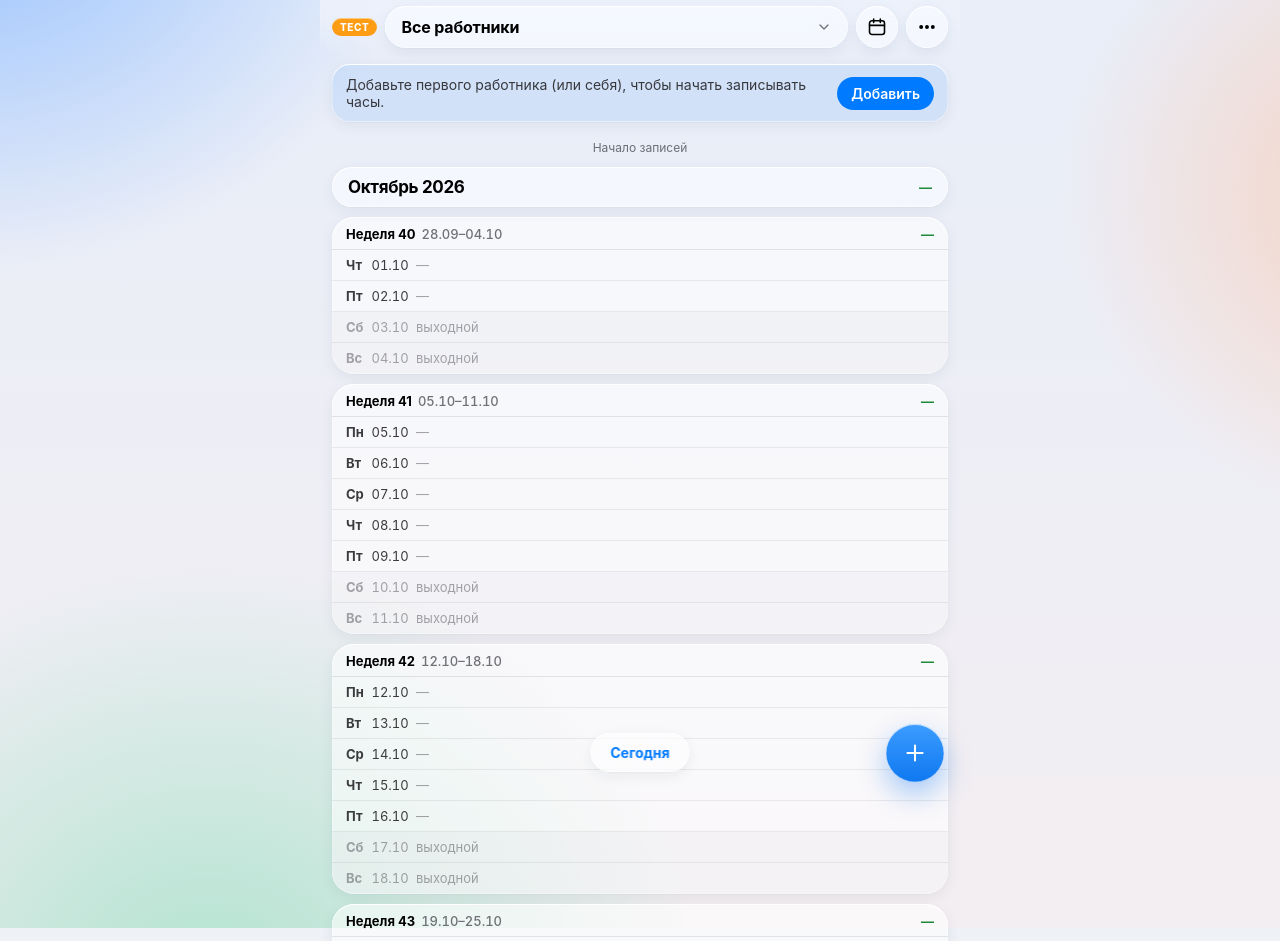
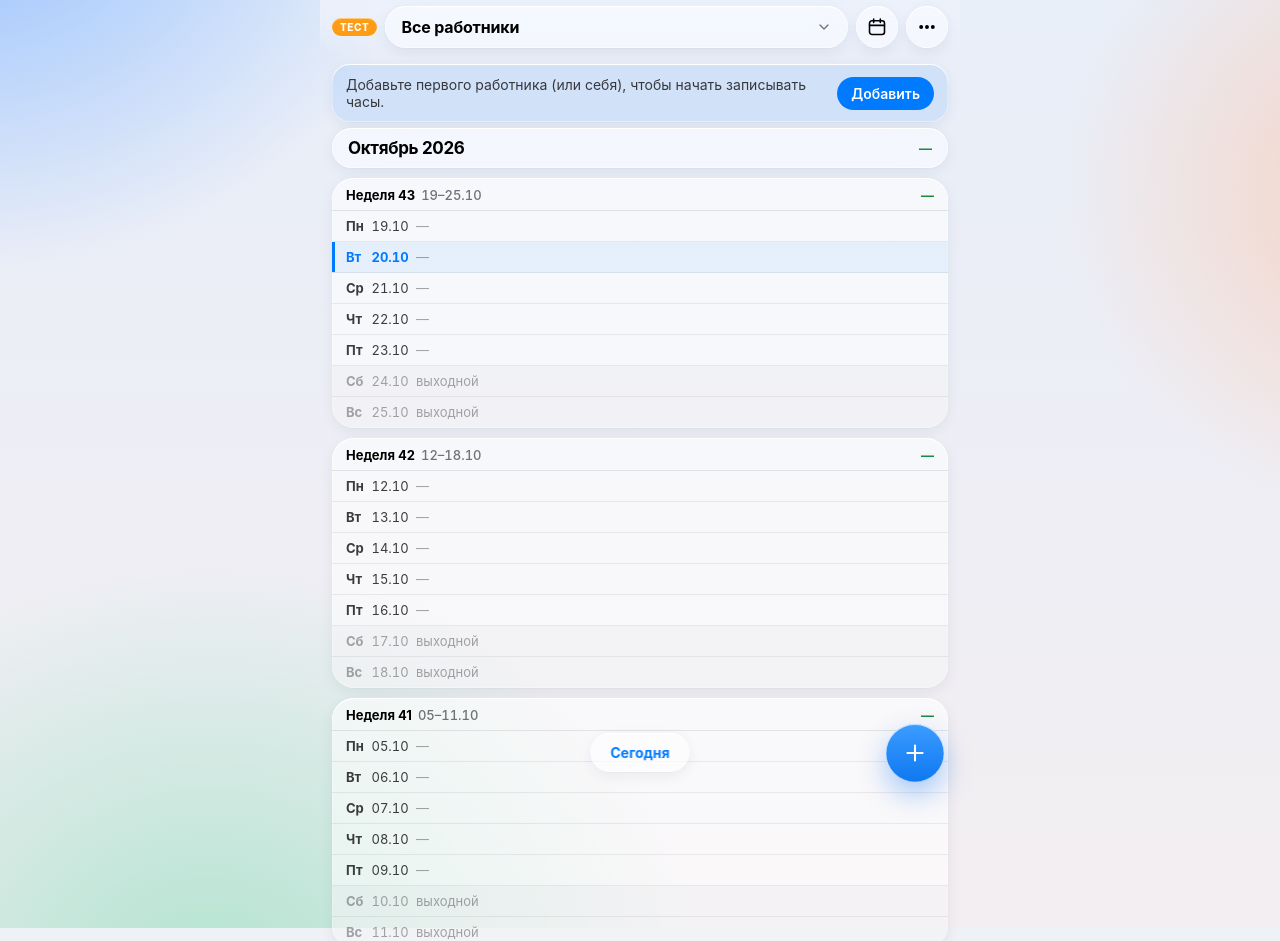
Before and after one commit to dimahodonovich22/worker-hours, a React (Vite) app: page / in a window 1280 px wide. Shown: the top 941 px of the page. Built offline with nearby package versions, Linux system fonts and the light colour scheme.

Commit message:
Тест: лента сверху вниз от новых к старым, километры в строках и итогах недели/месяца

```diff
--- a/src/components/feed/MonthSection.tsx
+++ b/src/components/feed/MonthSection.tsx
@@ -28,14 +28,16 @@ type Props = {
   workersById: Map<string, Worker>;
   showNames: boolean; // режим «Все работники» — подписываем, чья запись
   today: string;
-  isLastMonth: boolean; // нижний месяц ленты — его последнюю неделю подытоживаем здесь
+  isLastMonth: boolean; // самый новый месяц ленты — его последнюю неделю подытоживаем здесь
+  lastWeekStart: string; // недели позже этой (будущие) не показываем
   onDay: (date: string) => void;
   onPeriod: (req: PeriodRequest) => void;
 };
 
 export function totalsLabel(t: DayTotals): string {
   if (t.count === 0 && t.pay === 0) return '—';
-  return `${formatNum(t.hours)} ч · €${formatNum(t.pay)}`;
+  const km = t.km > 0 ? ` · ${formatNum(t.km)} км` : '';
+  return `${formatNum(t.hours)} ч${km} · €${formatNum(t.pay)}`;
 }
 
 export const MonthSection = memo(function MonthSection({
@@ -46,6 +48,7 @@ export const MonthSection = memo(function MonthSection({
   showNames,
   today,
   isLastMonth,
+  lastWeekStart,
   onDay,
   onPeriod,
 }: Props) {
@@ -68,11 +71,20 @@ export const MonthSection = memo(function MonthSection({
         <span className="feed-sum">{totalsLabel(monthTotal)}</span>
       </button>
 
-      {parts.map((p, i) => {
+      {/* Недели — новые сверху, прошлые ниже; дни внутри недели — Пн→Вс */}
+      {parts
+        .map((p, i) => ({ p, i }))
+        .filter(({ p }) => p.weekStart <= lastWeekStart)
+        .reverse()
+        .map(({ p, i }) => {
           const weekNo = isoWeek(p.weekStart);
-        const range = `${ddmm(p.weekStart)}–${ddmm(p.weekEnd)}`;
+          // Коротко: «12–18.10», а на стыке месяцев — «28.09–04.10».
+          const range =
+            p.weekStart.slice(5, 7) === p.weekEnd.slice(5, 7)
+              ? `${p.weekStart.slice(8)}–${ddmm(p.weekEnd)}`
+              : `${ddmm(p.weekStart)}–${ddmm(p.weekEnd)}`;
           // Итог недели показываем один раз: в части, где её воскресенье
-        // (или в самом нижнем месяце, если неделя уходит в будущий месяц).
+          // (или в самом новом месяце, если неделя уходит в будущий месяц).
           const showTotals = p.hasWeekEnd || (isLastMonth && i === parts.length - 1);
           const weekTotal = showTotals
             ? sumDays(daysOfRange(p.weekStart, p.weekEnd), entriesByDate, notesByDate, workersById)
@@ -97,7 +109,7 @@ export const MonthSection = memo(function MonthSection({
                 {weekTotal ? (
                   <span className="feed-sum">{totalsLabel(weekTotal)}</span>
                 ) : (
-                <span className="feed-week-cont">итог ниже ↓</span>
+                  <span className="feed-week-cont">итог выше ↑</span>
                 )}
               </button>
               {p.days.map((ds) => (
@@ -155,6 +167,7 @@ function DayRow({ ds, entries = [], notes = [], workersById, showNames, isToday,
               {entryLocations(e)}
               {who(e.workerId)}
             </span>
+            <span className="feed-km">{e.km ? `${formatNum(e.km)} км` : ''}</span>
             <span className="feed-hours">{formatNum(entryHours(e))} ч</span>
           </span>
         ))}
--- a/src/feed.css
+++ b/src/feed.css
@@ -240,7 +240,18 @@ html { overflow-anchor: none; }
 }
 .feed-obj { overflow: hidden; text-overflow: ellipsis; white-space: nowrap; min-width: 0; }
 .feed-who { color: var(--muted); }
-.feed-hours { font-weight: 700; font-variant-numeric: tabular-nums; white-space: nowrap; }
+.feed-obj { flex: 1; }
+.feed-km {
+  flex-shrink: 0;
+  width: 52px;
+  text-align: right;
+  font-size: 13px;
+  color: var(--muted);
+  font-variant-numeric: tabular-nums;
+  white-space: nowrap;
+}
+.feed-hours { flex-shrink: 0; min-width: 42px; text-align: right; font-weight: 700; font-variant-numeric: tabular-nums; white-space: nowrap; }
+.feed-bottom { padding: 6px 0 18px; }
 .feed-note { font-size: 12px; color: var(--muted); }
 .feed-note-amt { font-weight: 700; white-space: nowrap; font-variant-numeric: tabular-nums; }
 .feed-note.plus .feed-note-amt { color: #1d8a3a; }
--- a/src/main.tsx
+++ b/src/main.tsx
@@ -5,6 +5,10 @@ import './styles.css';
 // Оформление Liquid Glass — подключается последним, поверх базовых стилей.
 import './glass.css';
 
+// Позицию прокрутки ленты приложение помнит само (при переходах между экранами);
+// браузерное восстановление после перезагрузки открывало бы ленту не на текущей неделе.
+if ('scrollRestoration' in history) history.scrollRestoration = 'manual';
+
 createRoot(document.getElementById('root')!).render(
   <StrictMode>
     <App />
--- a/src/screens/CalendarFeed.tsx
+++ b/src/screens/CalendarFeed.tsx
@@ -2,6 +2,7 @@ import { useCallback, useEffect, useLayoutEffect, useMemo, useRef, useState } fr
 import type { AppState, Entry, FeedFilter, Note } from '../types';
 import { shiftMonth, ymd } from '../calc';
 import { daysOfRange, filterWorkerId, groupByDate, monthDiff, sumDays } from '../feedModel';
+import { weekStartFromDateStr } from '../calc';
 import { MonthSection, type PeriodRequest } from '../components/feed/MonthSection';
 import { DaySheet, MenuSheet, PeriodSheet, PickWorkerSheet, SwitcherSheet } from '../components/feed/FeedSheets';
 import { downloadBackup, readBackup } from '../backup';
@@ -86,10 +87,18 @@ export function CalendarFeed(props: Props) {
   const totalMonths = monthDiff(earliest, lastMonth) + 1;
   const count = Math.min(loaded, totalMonths);
   const hasMore = count < totalMonths;
+  // Сверху — текущий месяц, ниже — прошлые.
   const months = useMemo(
-    () => Array.from({ length: count }, (_, i) => shiftMonth(lastMonth, i - count + 1)),
+    () => Array.from({ length: count }, (_, i) => shiftMonth(lastMonth, -i)),
     [count, lastMonth],
   );
+  // Будущие недели не показываем: лента начинается с текущей недели
+  // (или с недели самой поздней записи, если она в будущем).
+  const lastWeekStart = useMemo(() => {
+    let latest = today;
+    for (const x of [...state.entries, ...state.notes]) if (x.date > latest) latest = x.date;
+    return weekStartFromDateStr(latest);
+  }, [state.entries, state.notes, today]);
 
   useEffect(() => {
     memory.loaded = loaded;
@@ -98,21 +107,13 @@ export function CalendarFeed(props: Props) {
 
   /* ---------- Прокрутка ---------- */
 
-  // Подгрузка более ранних месяцев сверху без «прыжка» экрана.
-  const prependFrom = useRef<number | null>(null);
-  const loadMore = useCallback(() => {
-    prependFrom.current = document.documentElement.scrollHeight;
-    setLoaded((n) => n + MONTHS_PER_LOAD);
-  }, []);
+  // Более ранние месяцы догружаются снизу.
+  const loadMore = useCallback(() => setLoaded((n) => n + MONTHS_PER_LOAD), []);
 
   const jump = useRef<Jump | null>(null);
   const [jumpTick, setJumpTick] = useState(0);
 
   useLayoutEffect(() => {
-    if (prependFrom.current !== null) {
-      window.scrollBy(0, document.documentElement.scrollHeight - prependFrom.current);
-      prependFrom.current = null;
-    }
     const j = jump.current;
     if (j) {
       jump.current = null;
@@ -136,17 +137,17 @@ export function CalendarFeed(props: Props) {
   // Первый показ: вернуться туда, где были, или открыть на сегодняшнем дне.
   useLayoutEffect(() => {
     if (memory.scrollY !== null) window.scrollTo(0, memory.scrollY);
-    else document.getElementById(`day-${today}`)?.scrollIntoView({ block: 'center' });
+    else window.scrollTo(0, 0);
     // eslint-disable-next-line react-hooks/exhaustive-deps
   }, []);
 
-  const topRef = useRef<HTMLDivElement>(null);
+  const bottomRef = useRef<HTMLDivElement>(null);
   useEffect(() => {
-    if (!hasMore || !topRef.current) return;
+    if (!hasMore || !bottomRef.current) return;
     const io = new IntersectionObserver(([e]) => e.isIntersecting && loadMore(), {
-      rootMargin: '700px 0px 0px 0px',
+      rootMargin: '0px 0px 700px 0px',
     });
-    io.observe(topRef.current);
+    io.observe(bottomRef.current);
     return () => io.disconnect();
   }, [hasMore, loadMore, count]);
 
@@ -259,17 +260,6 @@ export function CalendarFeed(props: Props) {
         )
       )}
 
-      {/* Ранние месяцы подгружаются сами при прокрутке вверх; кнопка — на всякий случай. */}
-      <div ref={topRef} className="feed-top">
-        {hasMore ? (
-          <button className="feed-more" onClick={loadMore}>
-            ↑ Показать более ранние месяцы
-          </button>
-        ) : (
-          'Начало записей'
-        )}
-      </div>
-
       {months.map((mk) => (
         <MonthSection
           key={mk}
@@ -280,10 +270,22 @@ export function CalendarFeed(props: Props) {
           showNames={showNames}
           today={today}
           isLastMonth={mk === lastMonth}
+          lastWeekStart={lastWeekStart}
           onDay={onDay}
           onPeriod={onPeriod}
         />
       ))}
+
+      {/* Ранние месяцы подгружаются сами при прокрутке вниз; кнопка — на всякий случай. */}
+      <div ref={bottomRef} className="feed-top feed-bottom">
+        {hasMore ? (
+          <button className="feed-more" onClick={loadMore}>
+            Показать более ранние месяцы ↓
+          </button>
+        ) : (
+          'Начало записей'
+        )}
+      </div>
 
       <button className="feed-today-btn" onClick={() => goTo(today)}>
         Сегодня
```
Lines whose indentation alone changed are shown as unchanged.
